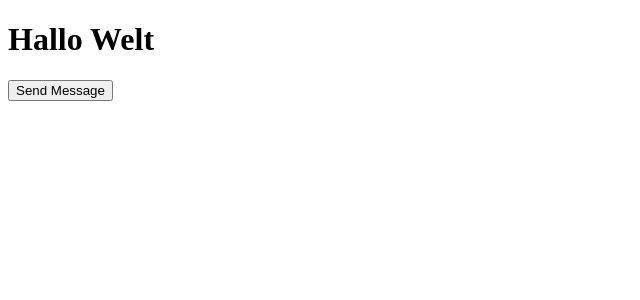
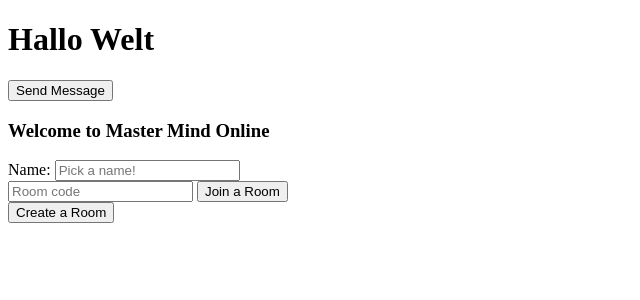
Before and after one commit to GoeranBecker/MasterMind, a Flask app: page / in a window 1280 px wide. Shown: the top 300 px of the page, without its empty margins (0-640 px from the left). Run offline with Flask 3, Linux system fonts and the light colour scheme; some libraries are stand-ins or nearby versions.

Commit message:
wip menu and implementing websocket

```diff
--- a/src/backend/app.py
+++ b/src/backend/app.py
@@ -3,12 +3,24 @@ from flask_socketio import SocketIO
 
 
 app = Flask(__name__, template_folder="../../templates", static_folder="../../static")
+app.config["SECRET_KEY"] = "ThisIsAGoodSecretIndeed"
 socketio = SocketIO(app)
 
 
-@app.route("/")
+@app.route("/", methods=["GET", "POST"])
 def home():
-    return render_template("base.html")
+    if request.method == "POST":
+        name = request.form.get("user_name")
+
+        if not name:
+            pass
+        return render_template("index.html", user_name = name)
+    return render_template("index.html")
+
+
+@app.route("/create_room")
+def create_room():
+    return render_template("create_room.html")
 
 
 @socketio.on("message")
--- a/templates/base.html
+++ b/templates/base.html
@@ -10,5 +10,12 @@
     <h1>Hallo Welt</h1>
     <button id="buttonSend">Send Message</button>
     <script type="module" src="{{ url_for('static', filename='js/index.js') }}"></script>
+
+
+        {% block content %} {% endblock %}
+
+
+
+
 </body>
 </html>
--- /dev/null
+++ b/templates/create_room.html
@@ -0,0 +1,5 @@
+{% extends "base.html" %}
+
+{% block content%}
+    <h3>Create a room</h3>
+{%endblock%}
--- a/templates/index.html
+++ b/templates/index.html
@@ -1 +1,18 @@
-{% extends base.html %}
+{% extends "base.html" %}
+
+{% block content %}
+    <form method=post>
+        <h3>Welcome to Master Mind Online</h3>
+        <div>
+            <label>Name:</label>
+            <input type="text" placeholder="Pick a name!" name="user_name" value="{{name}}">
+        </div>
+        <div class="join">
+            <input type="text" placeholder="Room code" name="room_code" value="{{room_code}}">
+            <button type="submit" name="join">Join a Room</button>
+        </div>
+        <div>
+            <button type="submit" name="create">Create a Room</button>
+        </div>
+    </form>
+{% endblock %}
```
Also changed, not shown: 1 other file.
